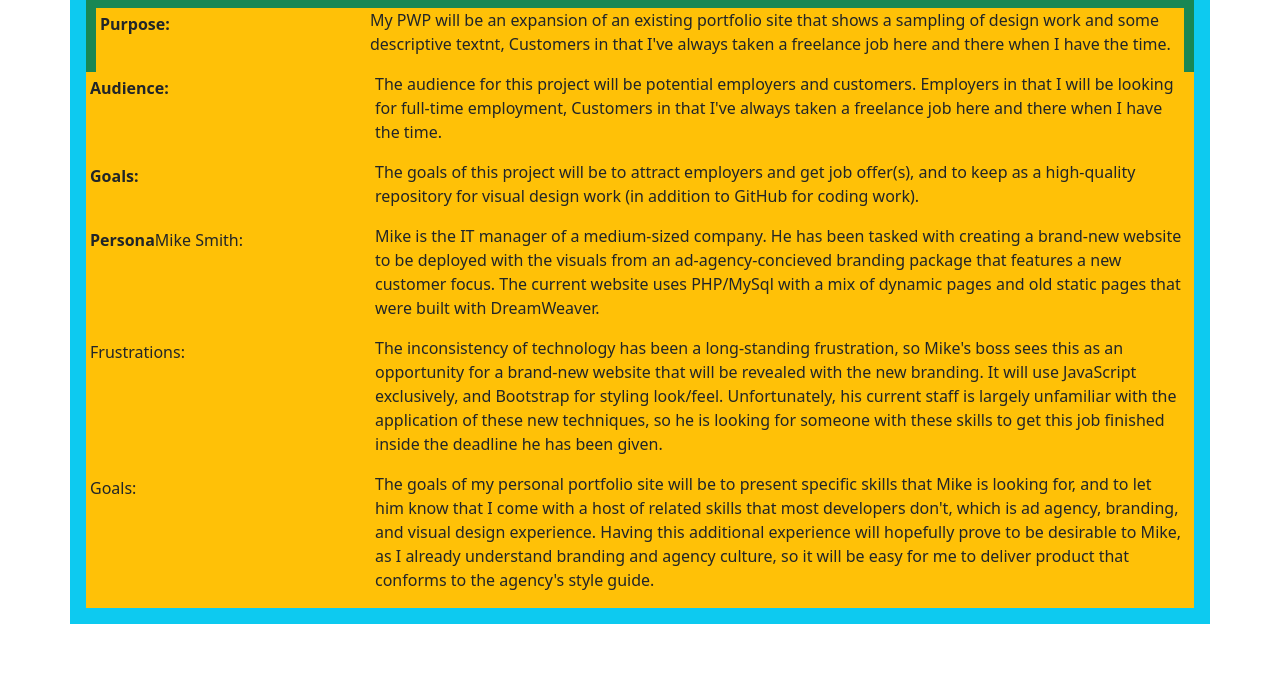
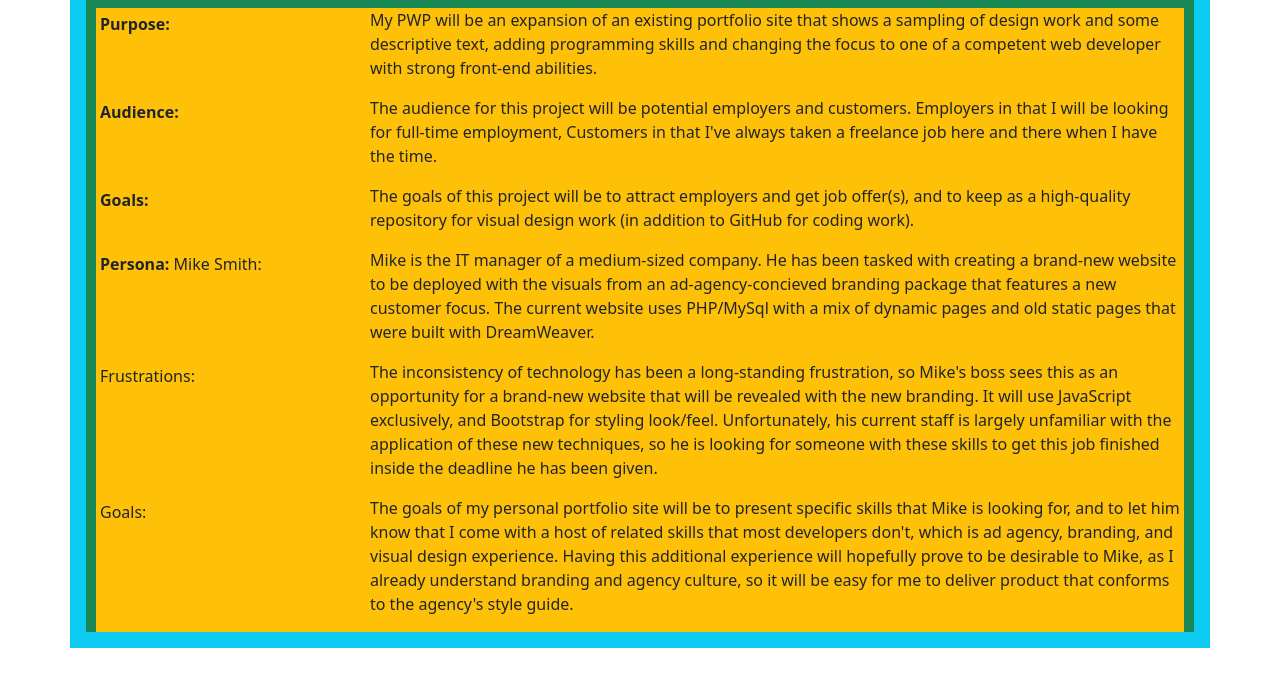
Before and after one commit to ScottCoons/my-pwp-ScottCoons, a plain HTML site: page public_html/documentation/milestone-1.html in a window 1280 px wide. Shown: the part 70-756 px from the top of the page. Drawn offline with nearby package versions, Linux system fonts and the light colour scheme.

Commit message:
added persona

```diff
--- a/public_html/documentation/milestone-1.html
+++ b/public_html/documentation/milestone-1.html
@@ -31,11 +31,11 @@
             <p><strong>Purpose:</strong></p>
         </div>
         <div class="col-9 bg-warning">
-            <p>My PWP will be an expansion of an existing portfolio site that shows a sampling of design work and some descriptive textnt, Customers in that I've always taken a freelance job here and there when I have the time.</p>
+            <p>My PWP will be an expansion of an existing portfolio site that shows a sampling of design work and some descriptive text, adding programming skills and changing the focus to one of a competent web developer with strong front-end abilities.</p>
         </div>
     </div>
 
-    <div class="row" g-1 bg-warning>
+    <div class="row g-1 bg-warning">
         <div class="col-3 p-1 bg-warning">
             <p><strong>Audience:</strong></p>
         </div>
@@ -44,7 +44,7 @@
         </div>
     </div>
 
-    <div class="row" g-1 bg-warning>
+    <div class="row g-1 bg-warning">
         <div class="col-3 p-1 bg-warning">
             <p><strong>Goals:</strong></p>
         </div>
@@ -53,17 +53,17 @@
         </div>
     </div>
 
-    <div class="row" g-1 bg-warning>
-        <div class="d-flex col-3 p-1 bg-warning">
-            <p><strong>Persona</strong><span ml-auto>Mike Smith:</span></p>
+    <div class="d-flex row g-1 bg-warning">
+        <div class=" col-3 p-1 bg-warning">
+            <p><strong>Persona:</strong>&nbsp;Mike Smith:</p>
         </div>
         <div class="col-9 bg-warning">
             <p>Mike is the IT manager of a medium-sized company. He has been tasked with creating a brand-new website to be deployed with the visuals from an ad-agency-concieved branding package that features a new customer focus. The current website uses PHP/MySql with a mix of dynamic pages and old static pages that were built with DreamWeaver.</p>
         </div>
     </div>
 
-    <div class="row" g-1 bg-warning>
-        <div class="col-3 p-1 bg-warning ">
+    <div class="row g-1 bg-warning">
+        <div class="col-3 p-1 bg-warning">
             <p>Frustrations:</p>
         </div>
         <div class="col-9 bg-warning">
@@ -71,7 +71,7 @@
         </div>
     </div>
 
-    <div class="row" g-1 bg-warning>
+    <div class="row g-1 bg-warning">
     <div class="col-3 p-1 bg-warning">
         <p>Goals:</p>
     </div>
@@ -80,7 +80,6 @@
     </div>
 </div>
 
-</div>
 
 </section>
 </body>
```
